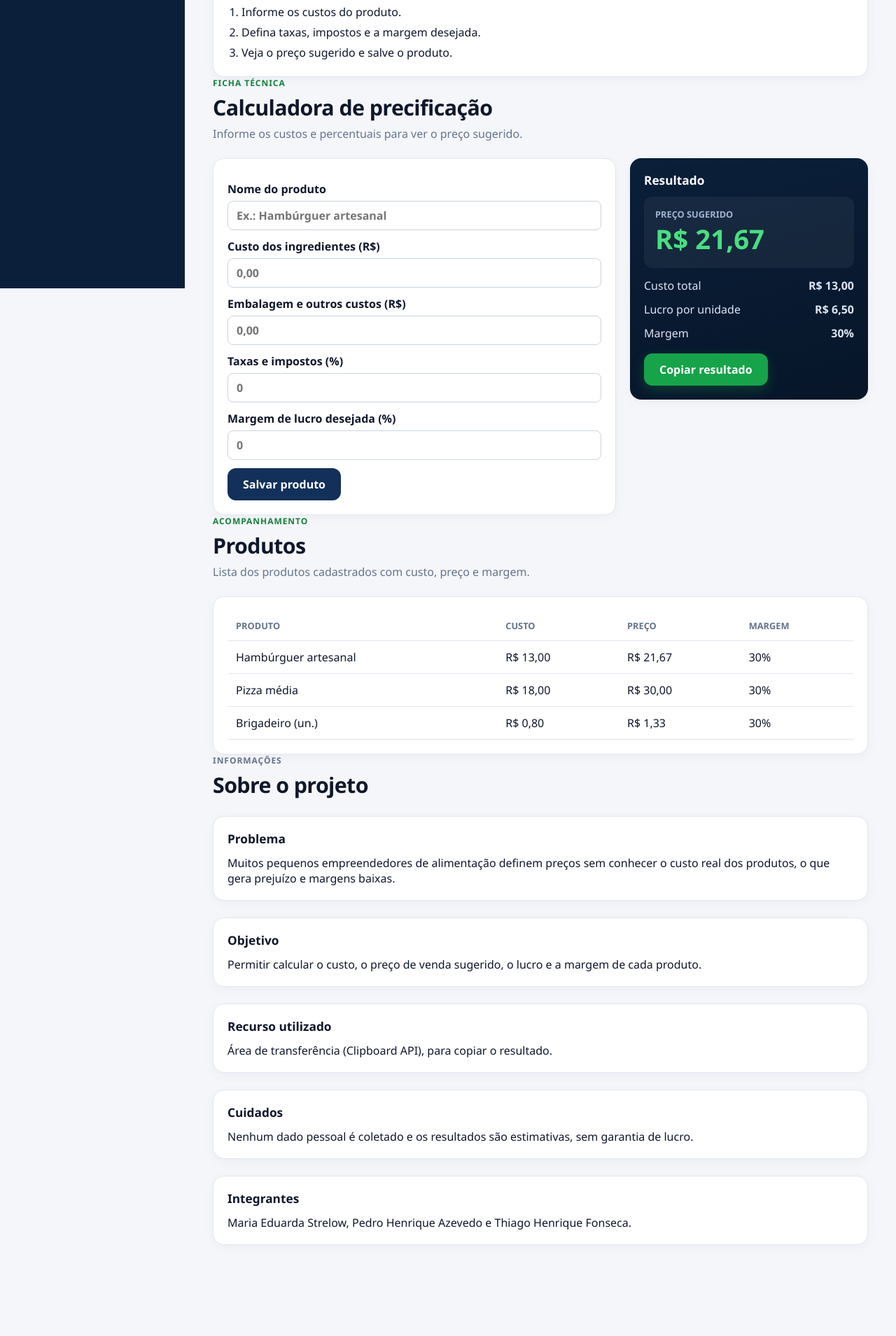
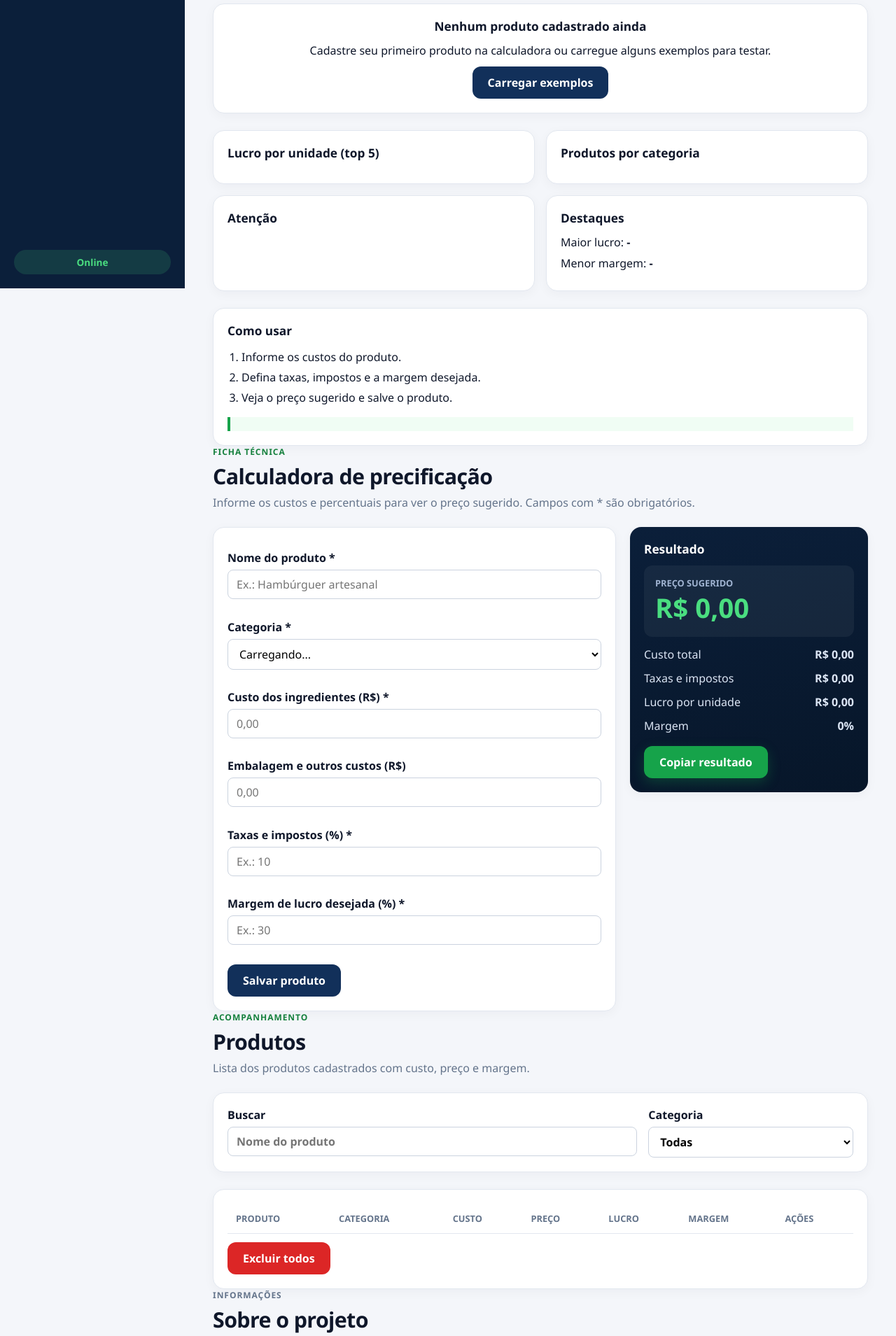
Before and after one commit to mariastrelow/PrecoCerto, a plain HTML site: page index.html in a window 1280 px wide. Shown: the part 388-2297 px from the top of the page at 70% size. Before the commit the page ends 2203 px from the top, so only its background shows below. Drawn offline with Linux system fonts and the light colour scheme.

Commit message:
atualiza telas com dashboard e registra Service Worker para uso offline

```diff
--- a/index.html
+++ b/index.html
@@ -3,10 +3,17 @@
 <head>
   <meta charset="UTF-8">
   <meta name="viewport" content="width=device-width, initial-scale=1">
-   <meta name="description" content="Calculadora de preço de venda para pequenos negócios de alimentação">
+  <meta name="description" content="Calculadora de preço de venda para pequenos negócios de alimentação">
   <title>PreçoCerto</title>
   <link rel="icon" href="assets/imagens/icone.svg" type="image/svg+xml">
   <link rel="stylesheet" href="css/style.css">
+
+  <script src="js/armazenamento.js" defer></script>
+  <script src="js/calculos.js" defer></script>
+  <script src="js/validacao.js" defer></script>
+  <script src="js/estado.js" defer></script>
+  <script src="js/interface.js" defer></script>
+  <script src="js/navegacao.js" defer></script>
   <script src="js/app.js" defer></script>
 </head>
 <body>
@@ -15,15 +22,18 @@
       PreçoCerto
       <small>Precificação para pequenos negócios</small>
     </div>
-    <nav>
-      <a href="#inicio">Início</a>
+    <nav aria-label="Menu principal">
+      <a href="#inicio">Dashboard</a>
       <a href="#calculadora">Calculadora</a>
       <a href="#produtos">Produtos</a>
       <a href="#sobre">Sobre o projeto</a>
     </nav>
+    <p id="status-conexao" class="conexao online" role="status">Online</p>
   </aside>
 
   <main>
+    <p id="aviso-dados" class="aviso" role="status">Carregando dados...</p>
+
     <section id="inicio">
       <header>
         <p class="sobretitulo">Painel</p>
@@ -31,11 +41,40 @@
         <p>Acompanhe custos, preços de venda e margens dos produtos cadastrados.</p>
         <a class="botao" href="#calculadora">Calcular preço de venda</a>
       </header>
+
       <div class="indicadores">
-        <div class="cartao"><small>Produtos</small><strong>0</strong></div>
-        <div class="cartao"><small>Custo médio</small><strong>R$ 0,00</strong></div>
-        <div class="cartao"><small>Margem média</small><strong>0%</strong></div>
+        <div class="cartao"><small>Produtos</small><strong id="ind-quantidade">0</strong></div>
+        <div class="cartao"><small>Custo médio</small><strong id="ind-custo">R$ 0,00</strong></div>
+        <div class="cartao"><small>Preço médio</small><strong id="ind-preco">R$ 0,00</strong></div>
+        <div class="cartao"><small>Margem média</small><strong id="ind-margem">0%</strong></div>
       </div>
+
+      <div id="dashboard-vazio" class="cartao vazio">
+        <h2>Nenhum produto cadastrado ainda</h2>
+        <p>Cadastre seu primeiro produto na calculadora ou carregue alguns exemplos para testar.</p>
+        <button class="botao azul" type="button" id="carregar-exemplos">Carregar exemplos</button>
+      </div>
+
+      <div id="dashboard-conteudo" class="duas-colunas-iguais">
+        <div class="cartao">
+          <h2>Lucro por unidade (top 5)</h2>
+          <div id="grafico-lucro" class="grafico"></div>
+        </div>
+        <div class="cartao">
+          <h2>Produtos por categoria</h2>
+          <div id="grafico-categorias" class="grafico"></div>
+        </div>
+        <div class="cartao">
+          <h2>Atenção</h2>
+          <ul id="lista-alertas" class="alertas"></ul>
+        </div>
+        <div class="cartao">
+          <h2>Destaques</h2>
+          <p>Maior lucro: <strong id="destaque-maior">-</strong></p>
+          <p>Menor margem: <strong id="destaque-menor">-</strong></p>
+        </div>
+      </div>
+
       <div class="cartao">
         <h2>Como usar</h2>
         <ol>
@@ -43,30 +82,57 @@
           <li>Defina taxas, impostos e a margem desejada.</li>
           <li>Veja o preço sugerido e salve o produto.</li>
         </ol>
+        <p class="dica" id="dica"></p>
       </div>
     </section>
 
     <section id="calculadora">
       <header>
         <p class="sobretitulo">Ficha técnica</p>
-        <h1>Calculadora de precificação</h1>
-        <p>Informe os custos e percentuais para ver o preço sugerido.</p>
+        <h1 id="titulo-calculadora">Calculadora de precificação</h1>
+        <p>Informe os custos e percentuais para ver o preço sugerido. Campos com * são obrigatórios.</p>
       </header>
       <div class="duas-colunas">
-        <form class="cartao">
-          <label>Nome do produto <input type="text" placeholder="Ex.: Hambúrguer artesanal"></label>
-          <label>Custo dos ingredientes (R$) <input type="text" inputmode="decimal" placeholder="0,00"></label>
-          <label>Embalagem e outros custos (R$) <input type="text" inputmode="decimal" placeholder="0,00"></label>
-          <label>Taxas e impostos (%) <input type="text" inputmode="decimal" placeholder="0"></label>
-          <label>Margem de lucro desejada (%) <input type="text" inputmode="decimal" placeholder="0"></label>
-          <button class="botao azul" type="button">Salvar produto</button>
+        <form id="form-produto" class="cartao" novalidate>
+          <label for="nome">Nome do produto *</label>
+          <input id="nome" name="nome" type="text" maxlength="60" placeholder="Ex.: Hambúrguer artesanal">
+          <span class="erro" id="erro-nome"></span>
+
+          <label for="categoria">Categoria *</label>
+          <select id="categoria" name="categoria">
+            <option value="">Carregando...</option>
+          </select>
+          <span class="erro" id="erro-categoria"></span>
+
+          <label for="custoIngredientes">Custo dos ingredientes (R$) *</label>
+          <input id="custoIngredientes" name="custoIngredientes" type="text" inputmode="decimal" placeholder="0,00">
+          <span class="erro" id="erro-custoIngredientes"></span>
+
+          <label for="custoEmbalagem">Embalagem e outros custos (R$)</label>
+          <input id="custoEmbalagem" name="custoEmbalagem" type="text" inputmode="decimal" placeholder="0,00">
+          <span class="erro" id="erro-custoEmbalagem"></span>
+
+          <label for="taxas">Taxas e impostos (%) *</label>
+          <input id="taxas" name="taxas" type="text" inputmode="decimal" placeholder="Ex.: 10">
+          <span class="erro" id="erro-taxas"></span>
+
+          <label for="margem">Margem de lucro desejada (%) *</label>
+          <input id="margem" name="margem" type="text" inputmode="decimal" placeholder="Ex.: 30">
+          <span class="erro" id="erro-margem"></span>
+
+          <div class="botoes">
+            <button class="botao azul" type="submit" id="botao-salvar">Salvar produto</button>
+            <button class="botao cinza" type="button" id="botao-cancelar" hidden>Cancelar edição</button>
+          </div>
         </form>
-        <div class="cartao resultado">
+
+        <div class="cartao resultado" aria-live="polite">
           <h2>Resultado</h2>
-          <p class="preco"><small>Preço sugerido</small>R$ 21,67</p>
-          <p>Custo total <strong>R$ 13,00</strong></p>
-          <p>Lucro por unidade <strong>R$ 6,50</strong></p>
-          <p>Margem <strong>30%</strong></p>
+          <p class="preco"><small>Preço sugerido</small><span id="res-preco">R$ 0,00</span></p>
+          <p>Custo total <strong id="res-custo">R$ 0,00</strong></p>
+          <p>Taxas e impostos <strong id="res-taxas">R$ 0,00</strong></p>
+          <p>Lucro por unidade <strong id="res-lucro">R$ 0,00</strong></p>
+          <p>Margem <strong id="res-margem">0%</strong></p>
           <button class="botao" type="button" id="copiar">Copiar resultado</button>
         </div>
       </div>
@@ -78,17 +144,31 @@
         <h1>Produtos</h1>
         <p>Lista dos produtos cadastrados com custo, preço e margem.</p>
       </header>
+
+      <div class="cartao filtros">
+        <label for="busca">Buscar
+          <input id="busca" type="search" placeholder="Nome do produto">
+        </label>
+        <label for="filtro-categoria">Categoria
+          <select id="filtro-categoria">
+            <option value="todas">Todas</option>
+          </select>
+        </label>
+      </div>
+
       <div class="cartao">
-        <table>
-          <thead>
-            <tr><th>Produto</th><th>Custo</th><th>Preço</th><th>Margem</th></tr>
-          </thead>
-          <tbody>
-            <tr><td>Hambúrguer artesanal</td><td>R$ 13,00</td><td>R$ 21,67</td><td>30%</td></tr>
-            <tr><td>Pizza média</td><td>R$ 18,00</td><td>R$ 30,00</td><td>30%</td></tr>
-            <tr><td>Brigadeiro (un.)</td><td>R$ 0,80</td><td>R$ 1,33</td><td>30%</td></tr>
-          </tbody>
-        </table>
+        <div class="tabela-rolagem">
+          <table>
+            <thead>
+              <tr>
+                <th>Produto</th><th>Categoria</th><th>Custo</th><th>Preço</th>
+                <th>Lucro</th><th>Margem</th><th>Ações</th>
+              </tr>
+            </thead>
+            <tbody id="tabela-produtos"></tbody>
+          </table>
+        </div>
+        <button class="botao vermelho" type="button" id="excluir-todos">Excluir todos</button>
       </div>
     </section>
 
@@ -103,15 +183,19 @@
       </div>
       <div class="cartao">
         <h2>Objetivo</h2>
-        <p>Permitir calcular o custo, o preço de venda sugerido, o lucro e a margem de cada produto.</p>
+        <p>Permitir calcular o custo, o preço de venda sugerido, o lucro e a margem de cada produto, e acompanhar tudo em um dashboard.</p>
       </div>
       <div class="cartao">
-        <h2>Recurso utilizado</h2>
-        <p>Área de transferência (Clipboard API), para copiar o resultado.</p>
+        <h2>Como o preço é calculado</h2>
+        <p>Preço = custo total ÷ (1 − (taxas + margem) ÷ 100). Assim as taxas e o lucro ficam embutidos no preço final.</p>
+      </div>
+      <div class="cartao">
+        <h2>Recursos utilizados</h2>
+        <p>Área de transferência (Clipboard API) para copiar o resultado, detecção de conexão (online/offline), localStorage, fetch e Service Worker para funcionar sem internet.</p>
       </div>
       <div class="cartao">
         <h2>Cuidados</h2>
-        <p>Nenhum dado pessoal é coletado e os resultados são estimativas, sem garantia de lucro.</p>
+        <p>Nenhum dado pessoal é coletado e nada é enviado para servidores. Os resultados são estimativas, sem garantia de lucro, e não substituem a orientação de um contador. Projeto com finalidade exclusivamente acadêmica.</p>
       </div>
       <div class="cartao">
         <h2>Integrantes</h2>
@@ -119,5 +203,7 @@
       </div>
     </section>
   </main>
+
+  <div id="mensagem" class="mensagem" role="status" aria-live="polite" hidden></div>
 </body>
 </html>
```
Also changed, not shown: service-worker.js (added, +48 -0 lines).
